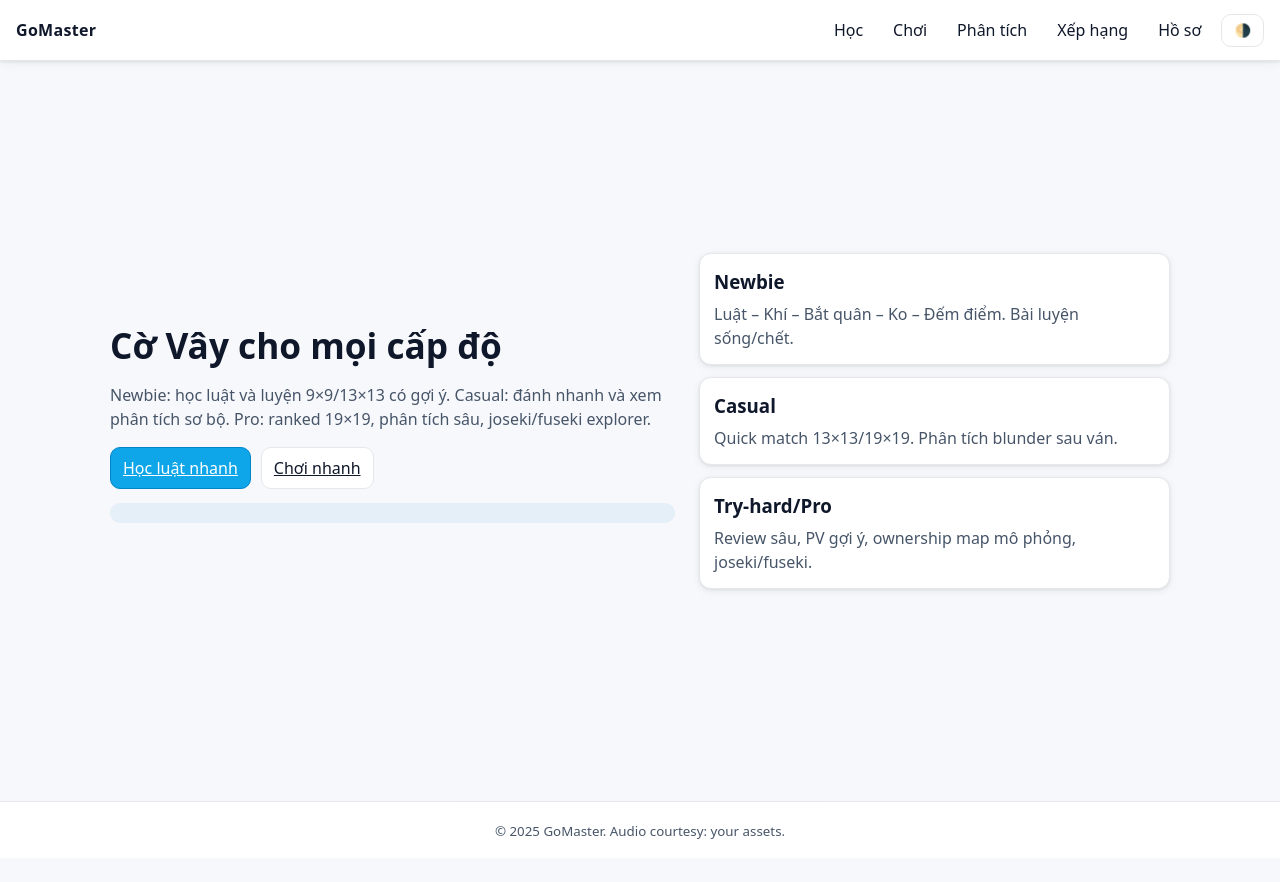
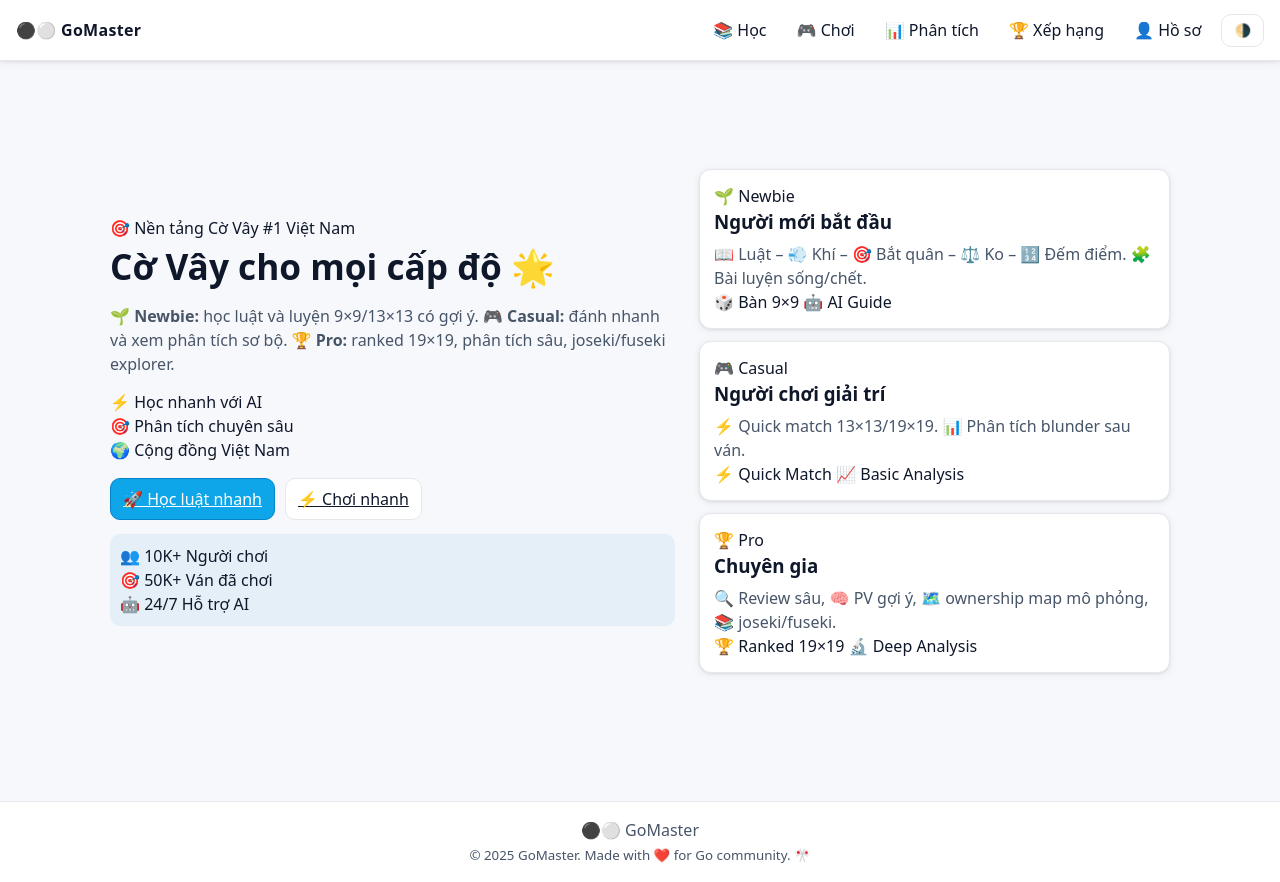
Before and after one commit to anh627/Tr-ch-i-c-v-y, a plain HTML site: page index.html in a window 1280 px wide. Before the commit the page ends 858 px from the top, so only its background shows below. Drawn offline with Linux system fonts and the light colour scheme; a script that the page names is missing.

Commit message:
Update index.html

```diff
--- a/index.html
+++ b/index.html
@@ -13,53 +13,130 @@
   <meta name="twitter:card" content="summary_large_image" />
   <link rel="icon" href="data:," />
   <link rel="stylesheet" href="styles/main.css" />
+  <link href="https://fonts.googleapis.com/css2?family=Inter:wght@400;500;600;700&display=swap" rel="stylesheet">
 </head>
 <body data-page="home">
   <a class="skip-link" href="#main">Bỏ qua tới nội dung chính</a>
 
   <header class="topbar" role="banner">
-    <a class="brand" href="index.html" aria-current="page">GoMaster</a>
+    <a class="brand" href="index.html" aria-current="page">
+      <span class="brand-icon">⚫⚪</span>
+      GoMaster
+    </a>
     <nav class="nav" aria-label="Điều hướng chính">
-      <a href="learn.html">Học</a>
-      <a href="play.html">Chơi</a>
-      <a href="analysis.html">Phân tích</a>
-      <a href="ranking.html">Xếp hạng</a>
-      <a href="profile.html">Hồ sơ</a>
+      <a href="learn.html">📚 Học</a>
+      <a href="play.html">🎮 Chơi</a>
+      <a href="analysis.html">📊 Phân tích</a>
+      <a href="ranking.html">🏆 Xếp hạng</a>
+      <a href="profile.html">👤 Hồ sơ</a>
       <button id="themeToggle" class="btn ghost" type="button" aria-label="Đổi chế độ sáng/tối" aria-pressed="false" title="Đổi chế độ sáng/tối">🌗</button>
     </nav>
   </header>
 
   <main id="main" class="container hero">
     <section class="hero-left">
-      <h1>Cờ Vây cho mọi cấp độ</h1>
-      <p>Newbie: học luật và luyện 9×9/13×13 có gợi ý. Casual: đánh nhanh và xem phân tích sơ bộ.
-      Pro: ranked 19×19, phân tích sâu, joseki/fuseki explorer.</p>
+      <div class="hero-badge">
+        <span class="badge-icon">🎯</span>
+        <span class="badge-text">Nền tảng Cờ Vây #1 Việt Nam</span>
+      </div>
+      <h1>Cờ Vây cho <span class="gradient-text">mọi cấp độ</span> 🌟</h1>
+      <p>🌱 <strong>Newbie:</strong> học luật và luyện 9×9/13×13 có gợi ý.
+      🎮 <strong>Casual:</strong> đánh nhanh và xem phân tích sơ bộ.
+      🏆 <strong>Pro:</strong> ranked 19×19, phân tích sâu, joseki/fuseki explorer.</p>
+
+      <div class="feature-highlights">
+        <div class="feature-item">
+          <span class="feature-icon">⚡</span>
+          <span>Học nhanh với AI</span>
+        </div>
+        <div class="feature-item">
+          <span class="feature-icon">🎯</span>
+          <span>Phân tích chuyên sâu</span>
+        </div>
+        <div class="feature-item">
+          <span class="feature-icon">🌍</span>
+          <span>Cộng đồng Việt Nam</span>
+        </div>
+      </div>
+
       <div class="cta">
-        <a class="btn primary" href="learn.html">Học luật nhanh</a>
-        <a class="btn" href="play.html">Chơi nhanh</a>
+        <a class="btn primary" href="learn.html">
+          <span class="btn-icon">🚀</span>
+          Học luật nhanh
+        </a>
+        <a class="btn secondary" href="play.html">
+          <span class="btn-icon">⚡</span>
+          Chơi nhanh
+        </a>
       </div>
-      <div class="stats-strip" id="homeStats" role="status" aria-live="polite"></div>
+      <div class="stats-strip" id="homeStats" role="status" aria-live="polite">
+        <div class="stat-item">
+          <span class="stat-icon">👥</span>
+          <span class="stat-number">10K+</span>
+          <span class="stat-label">Người chơi</span>
+        </div>
+        <div class="stat-item">
+          <span class="stat-icon">🎯</span>
+          <span class="stat-number">50K+</span>
+          <span class="stat-label">Ván đã chơi</span>
+        </div>
+        <div class="stat-item">
+          <span class="stat-icon">🤖</span>
+          <span class="stat-number">24/7</span>
+          <span class="stat-label">Hỗ trợ AI</span>
+        </div>
+      </div>
     </section>
     <section class="hero-right">
       <div class="cards">
-        <a class="card" href="learn.html">
-          <h3>Newbie</h3>
-          <p>Luật – Khí – Bắt quân – Ko – Đếm điểm. Bài luyện sống/chết.</p>
+        <a class="card newbie-card" href="learn.html">
+          <div class="card-header">
+            <span class="card-icon">🌱</span>
+            <span class="card-badge">Newbie</span>
+          </div>
+          <h3>Người mới bắt đầu</h3>
+          <p>📖 Luật – 💨 Khí – 🎯 Bắt quân – ⚖️ Ko – 🔢 Đếm điểm. 🧩 Bài luyện sống/chết.</p>
+          <div class="card-features">
+            <span class="feature-tag">🎲 Bàn 9×9</span>
+            <span class="feature-tag">🤖 AI Guide</span>
+          </div>
         </a>
-        <a class="card" href="play.html">
-          <h3>Casual</h3>
-          <p>Quick match 13×13/19×19. Phân tích blunder sau ván.</p>
+        <a class="card casual-card" href="play.html">
+          <div class="card-header">
+            <span class="card-icon">🎮</span>
+            <span class="card-badge">Casual</span>
+          </div>
+          <h3>Người chơi giải trí</h3>
+          <p>⚡ Quick match 13×13/19×19. 📊 Phân tích blunder sau ván.</p>
+          <div class="card-features">
+            <span class="feature-tag">⚡ Quick Match</span>
+            <span class="feature-tag">📈 Basic Analysis</span>
+          </div>
         </a>
-        <a class="card" href="analysis.html">
-          <h3>Try-hard/Pro</h3>
-          <p>Review sâu, PV gợi ý, ownership map mô phỏng, joseki/fuseki.</p>
+        <a class="card pro-card" href="analysis.html">
+          <div class="card-header">
+            <span class="card-icon">🏆</span>
+            <span class="card-badge">Pro</span>
+          </div>
+          <h3>Chuyên gia</h3>
+          <p>🔍 Review sâu, 🧠 PV gợi ý, 🗺️ ownership map mô phỏng, 📚 joseki/fuseki.</p>
+          <div class="card-features">
+            <span class="feature-tag">🏆 Ranked 19×19</span>
+            <span class="feature-tag">🔬 Deep Analysis</span>
+          </div>
         </a>
       </div>
     </section>
   </main>
 
   <footer class="footer">
-    <small>© 2025 GoMaster. Audio courtesy: your assets.</small>
+    <div class="footer-content">
+      <div class="footer-brand">
+        <span class="brand-icon">⚫⚪</span>
+        <span>GoMaster</span>
+      </div>
+      <small>© 2025 GoMaster. Made with ❤️ for Go community. 🎌</small>
+    </div>
   </footer>
 
   <noscript><p>Trang này cần JavaScript để hoạt động đầy đủ.</p></noscript>
```
